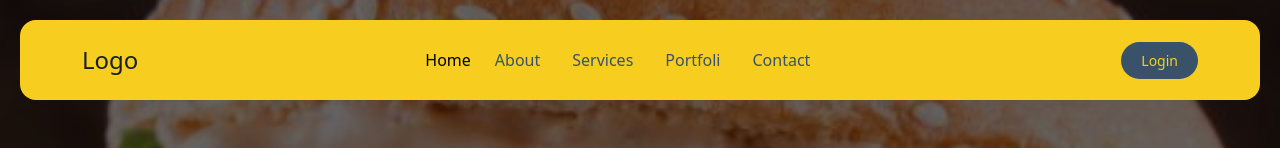
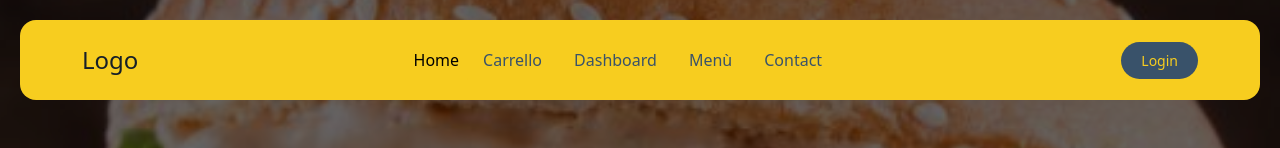
Before and after one commit to gabrielebottari/deliveboo-frontend, a Vue app: page / in a window 1280 px wide. Shown: the top 148 px of the page. Built offline with nearby package versions, Linux system fonts and the light colour scheme.

Commit message:
piccoli ritocchi

```diff
--- a/src/assets/scss/partials/footer.scss
+++ b/src/assets/scss/partials/footer.scss
@@ -1,7 +1,14 @@
 * {
-    text-decoration: none;
+    text-decoration: hidden;
 }
 a {
     //background-color: #39526A;
     color: #F7CD1F;
+    text-decoration: none;
 }
+a:hover {
+    text-decoration: underline solid;
+    text-decoration-color:#F7CD1F;
+    line-height: 1.5;
+
+}
--- a/src/components/AppFooter.vue
+++ b/src/components/AppFooter.vue
@@ -23,7 +23,7 @@ export default {
                     Scopri Deliveboo
                 </h5>
                 <p>
-                    <a href="#">Investitori</a>
+                    <a href="#"class="prova">Investitori</a>
                </p>
                <p>
                     <a href="#">Chi siamo</a>
--- a/src/components/AppHeader.vue
+++ b/src/components/AppHeader.vue
@@ -1,4 +1,6 @@
 <script>
+
+
 export default {
     data() {
         return {
@@ -6,7 +8,6 @@ export default {
         };
     },
     methods: {
-
     }
 }
 </script>
@@ -29,13 +30,13 @@ export default {
                             <a class="nav-link active" aria-current="page" href="#">Home</a>
                         </li>
                         <li class="nav-item">
-                            <a class="nav-link mx-lg-2" href="#">About</a>
+                            <a class="nav-link mx-lg-2" href="#">Carrello</a>
                         </li>
                         <li class="nav-item">
-                            <a class="nav-link mx-lg-2" href="#">Services</a>
+                            <a class="nav-link mx-lg-2" href="#">Dashboard</a>
                         </li>
                         <li class="nav-item">
-                            <a class="nav-link mx-lg-2" href="#">Portfoli</a>
+                            <a class="nav-link mx-lg-2" href="#">Menù</a>
                         </li>
                         <li class="nav-item">
                             <a class="nav-link mx-lg-2" href="#">Contact</a>
```
